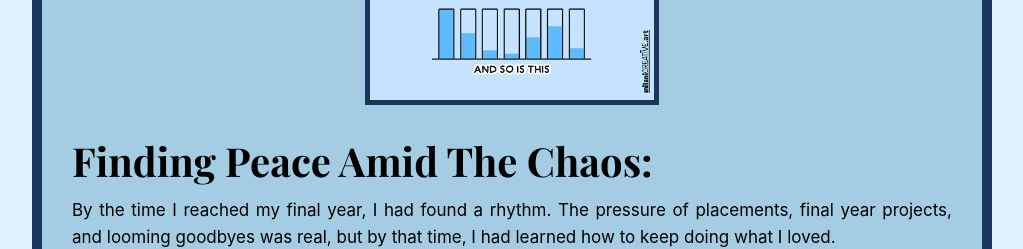
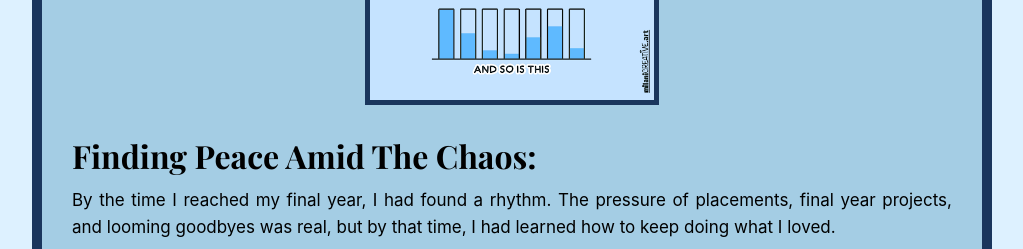
Before and after one commit to Pictoreal-Organization/Pictoreal-Main-Website, a Next.js app: page /blogs/blog5 in a window 1280 px wide. Shown: the part 3880-4129 px from the top of the page, without its empty margins (128-1151 px from the left). Built offline with nearby package versions, Linux system fonts and the light colour scheme; a web font is replaced by a local one.

Commit message:
minor change

```diff
--- a/src/app/blogs/blog5/page.js
+++ b/src/app/blogs/blog5/page.js
@@ -204,9 +204,9 @@ export default function blog5() {
                   alt="Balancing activities"
                 />
               </div>
-              <h2 className="font-heading text-3xl text-firefly mb-3 mt-8">
+              <h3 className="font-heading text-3xl text-firefly mb-3 mt-8">
                 <strong>Finding Peace Amid The Chaos:</strong>
-              </h2>
+              </h3>
               <p className="mb-5">
                 By the time I reached my final year, I had found a rhythm. The
                 pressure of placements, final year projects, and looming
```
